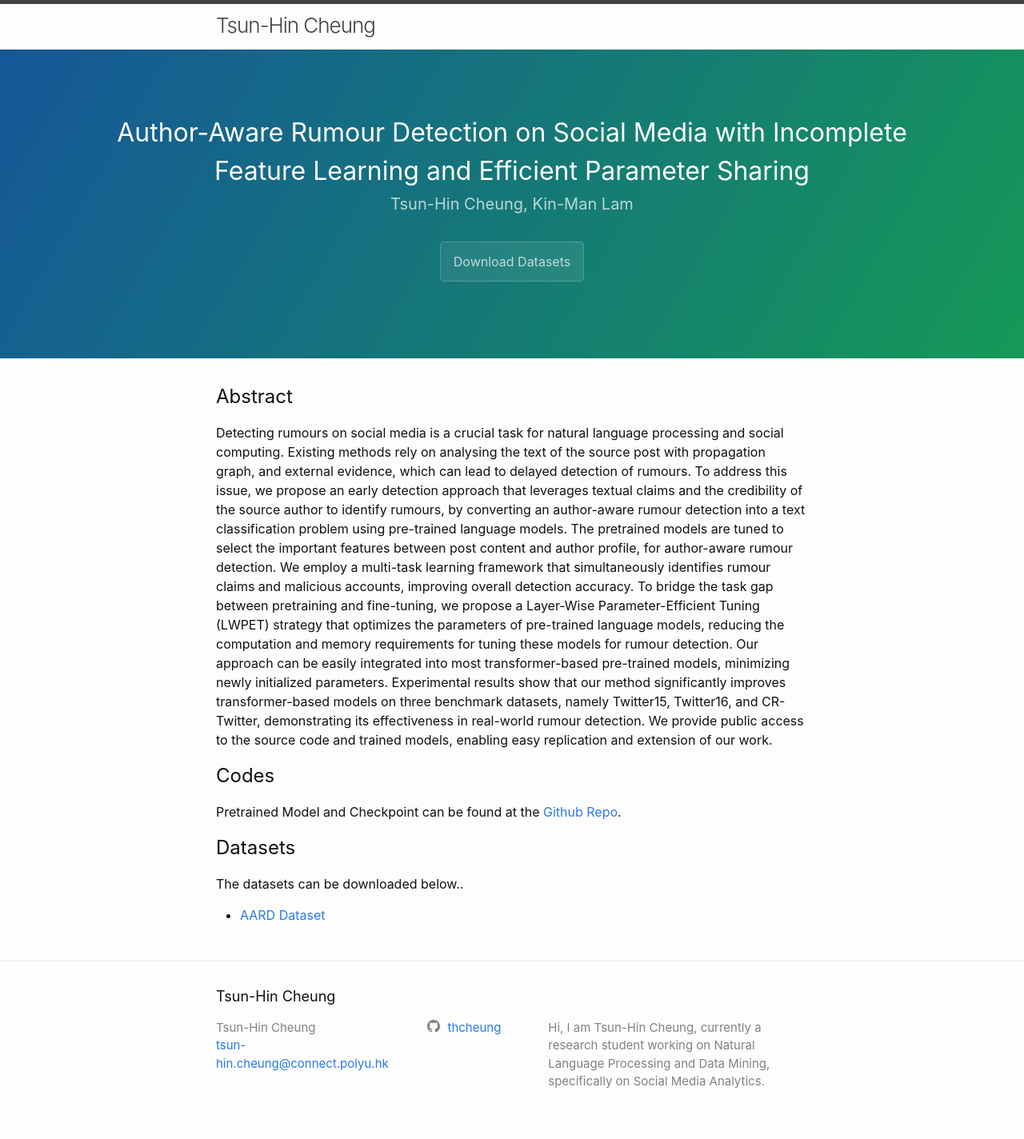
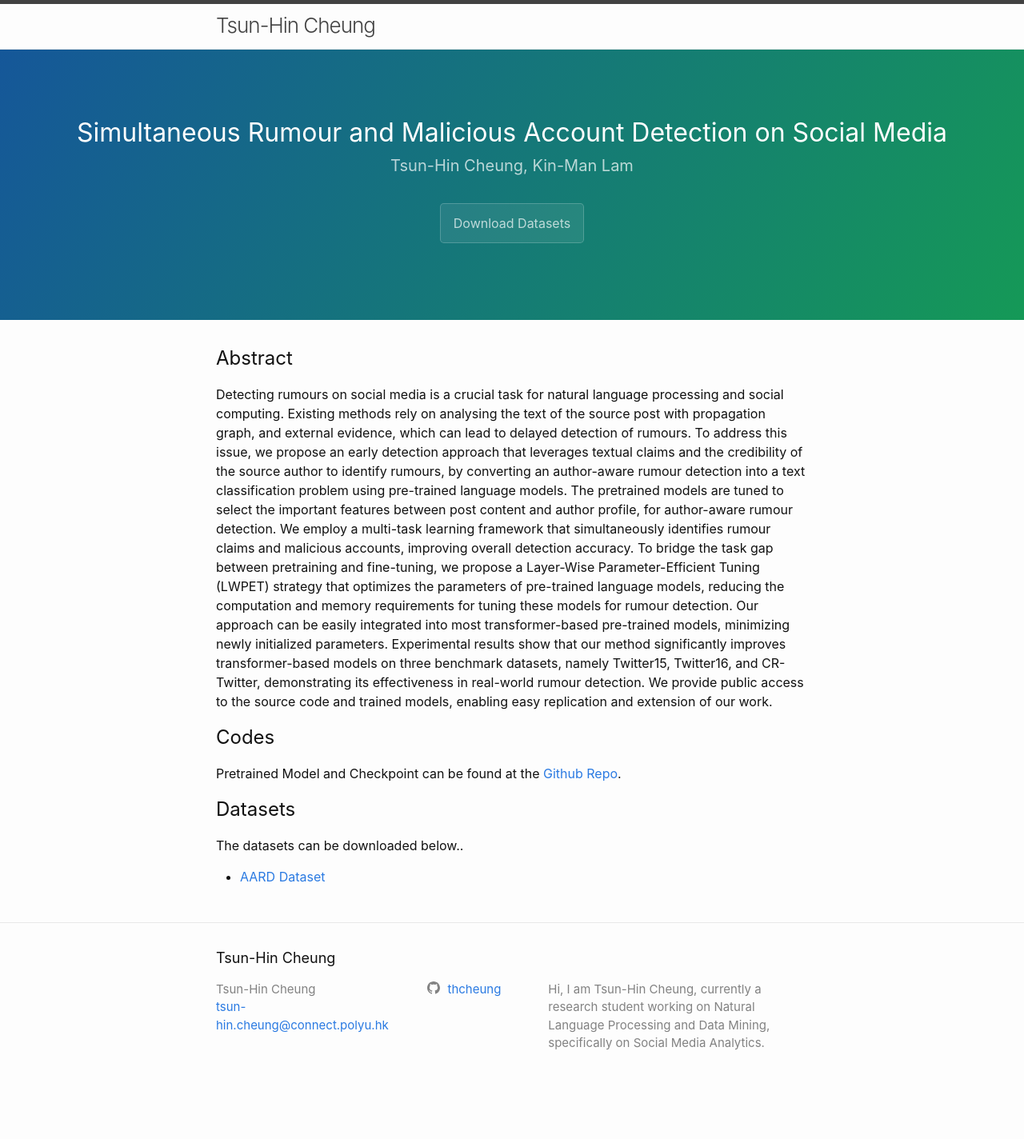
Before and after one commit to thcheung/thcheung.github.io, a Jekyll site: the page built from aard.markdown, in a window 1280 px wide. Shown: the whole page at 80% size. Built offline with Jekyll 4.4.1, drawn with Linux system fonts in a browser that asks for light colours; after the commit the page ends 1376 px from its top, so only the background shows below that.

Commit message:
Update aard.markdown

```diff
--- a/aard.markdown
+++ b/aard.markdown
@@ -3,7 +3,7 @@
 # To modify the layout, see https://jekyllrb.com/docs/themes/#overriding-theme-defaults
 
 layout: project
-title: "Author-Aware Rumour Detection on Social Media with Incomplete Feature Learning and Efficient Parameter Sharing"
+title: "Simultaneous Rumour and Malicious Account Detection on Social Media"
 tagline: "Tsun-Hin Cheung, Kin-Man Lam"
 git_url: https://github.com/thcheung/aard
 ---
```
